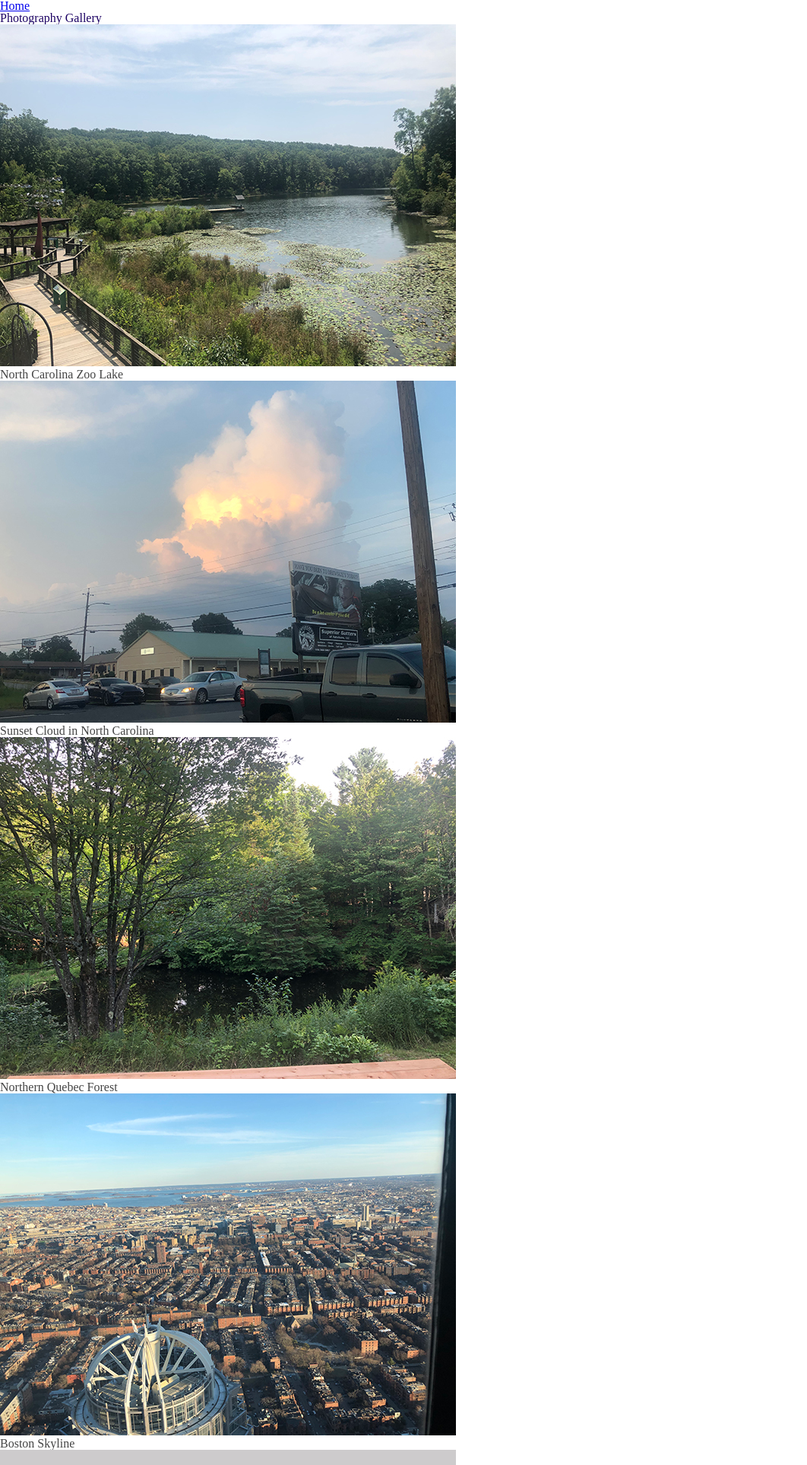
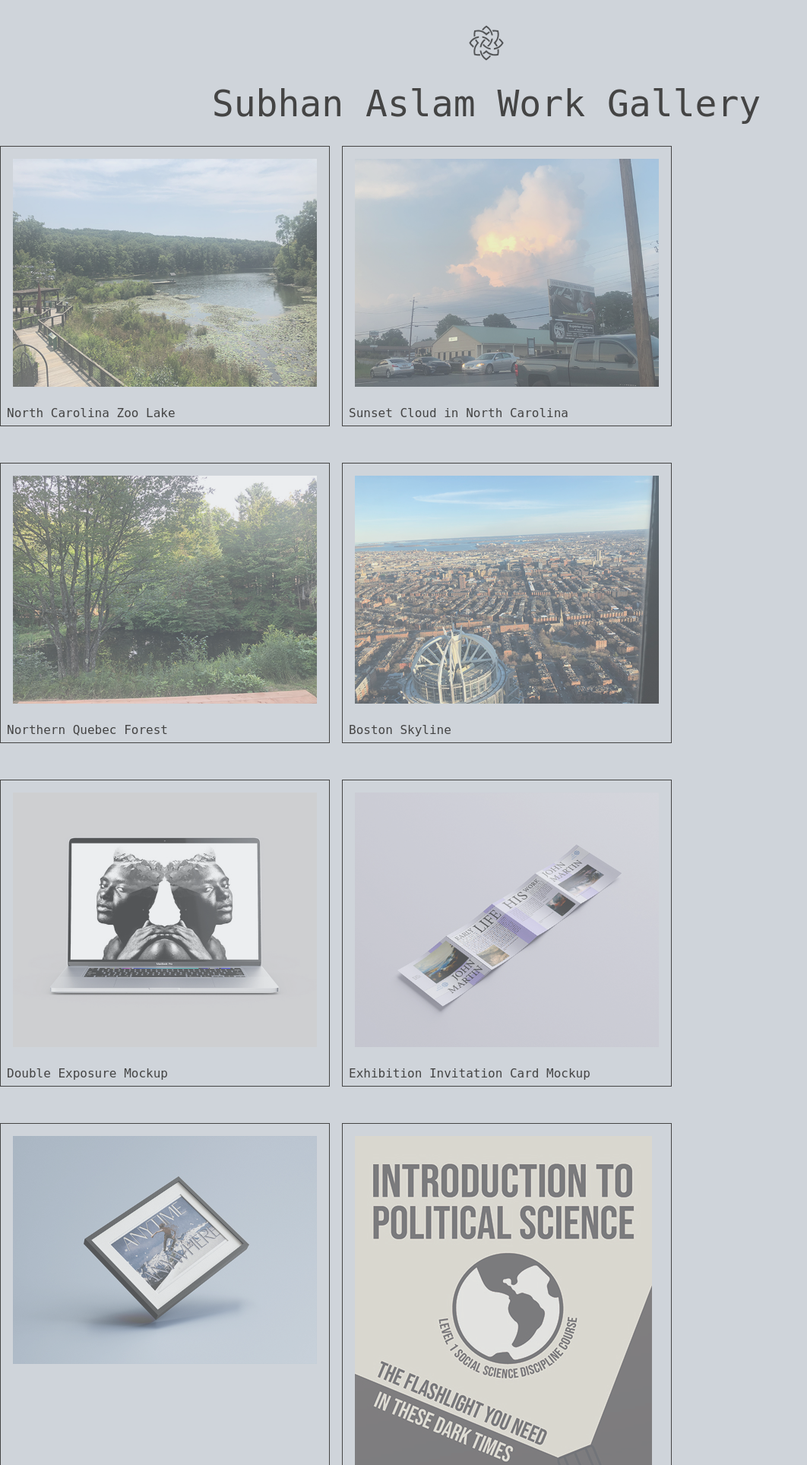
Before and after one commit to suubs0/Photo-Gallery, a PHP site: page / in a window 1280 px wide. Shown: the top 1928 px of the page at 76% size, without its empty margins (0-1062 px from the left). Run offline with PHP 8.4, Linux system fonts and the light colour scheme.

Commit message:
Initial Commit

```diff
--- a/datasource/nav.php
+++ b/datasource/nav.php
@@ -4,7 +4,10 @@
 // Example: one include in the footer of a 5000 page web site. Update the copyright + year only once instead of 5000 times.
 ?>
 <ul class="navigation">
-    <li class="home"><a href="/index.php">Home</a></li>
+    <li class="home">
+        <a href="/index.php">
+            <img src="/img/logo.svg" />
+        </a></li>
     <?php
     // note that the paths start with a /
     // this makes the path root-relative, meaning the path is defined starting from the root folder level
--- a/themes/active/css/style.css
+++ b/themes/active/css/style.css
@@ -5,18 +5,24 @@ COLOR PALETTE WITH CSS VARIABLES
 :root {
     --main-bg-color: rgb(255, 255, 255);
     --main-fg-color: rgb(1, 35, 70);
-    --titles-color: #1c0263;
+    --titles-color: #444;
     --bodytext-color: #444444;
   }
 
  body {
-     background-color: var(--main-bg-color);
+     background-color: #CFD4DA ;
      color: var(--bodytext-color);
     }
 
  h1,h2,h3,h4,h5,h6 {
+  font-family: 'Roboto Mono', monospace;
      color: var( --titles-color);
  }
+
+h1 {
+  font-size: 2em;
+  text-align: center;
+}
 
 
 /* --------------------------------------
@@ -26,14 +32,48 @@ COLOR PALETTE WITH CSS VARIABLES
 img {
     max-width: 100%;
     height: auto;
+    margin-bottom: 2em;
 }
 
 /* --------------------------------------
    DEFAULT STYLES GO HERE
 ----------------------------------------- */
+figure {
+border: 1px solid #444;
+margin: 1rem;
+padding: 1rem;
+position: relative;
 
 
+}
+img {
+  opacity: 0.6;
+}
 
+img:hover {
+  opacity: 1.0;
+  transition: opacity .55s ease-in-out ;
+  -moz-transition: opacity .55s ease-in-out;
+  -webkit-transition: opacity .55s ease-in-out;
+
+}
+
+figcaption {
+margin: 0.75rem 0 0 0;
+position: absolute;
+bottom: 0.5rem;
+left: 0.5rem;
+font-family: 'Roboto Mono', monospace;
+     color: var( --titles-color);
+
+}
+
+.home a {
+  width: 3rem;
+  height: 3rem;
+  display: block;
+  margin: 2rem auto;
+}
 
 /* --------------------------------------
    MEDIA QUERIES FOR LARGER VIEWPORTS
@@ -44,6 +84,20 @@ img {
    See: https://getbootstrap.com/docs/5.1/layout/breakpoints/
    and: https://css-tricks.com/snippets/css/media-queries-for-standard-devices/
 */
+@media only screen and (min-width: 466px) {
+
+  main.thumbs figure {
+    width: 434px;
+    margin: 1rem auto 2rem auto;
+  }
+  h1 {
+    font-size: 3em;
+  }
+}
+
+
+
+
 
 
 @media only screen and (min-width: 576px) {
@@ -57,6 +111,17 @@ img {
 
 }
 
+@media only screen and (min-width: 918px) {
+
+main.thumbs {
+display: grid;
+padding: 0;
+grid-template-columns: 434px 434px;
+grid-column-gap: 1rem;
+width: 886;
+margin: 1rem auto;
+}
+}
 
 
 
@@ -74,8 +139,21 @@ img {
 
   }
 
+  @media only screen and (min-width: 1368px) {
+    main.thumbs {
+      grid-template-columns: 434px 434px 434px;
+      grid-column-gap: 1rem;
+      width: 1336px;
+    }
+  }
+
+
 
 /* XX-Large devices (larger desktops, 1400px and up) */
-@media (min-width: 1400px) {
+@media only screen and (min-width: 1400px) {
 
+  main.highres figure {
+    width: 1000px;
+    margin: 1rem auto 2rem auto;
   }
+}
--- a/themes/active/templates/highres.php
+++ b/themes/active/templates/highres.php
@@ -31,7 +31,7 @@ foreach  ($content as $page_Content) {
         echo "<h1>" . $page_Content['h1title'] . "</h1>" . "\r\n";
         // print the H1 tag, insert the variable and then close the tag, followed by a line return (to make the HTML in the browser easier to read)
 
-        echo "<main>" . "\r\n";
+        echo '<main class="highres">' . "\r\n";
         // open the <main> tag, followed by a line return
 
                 echo "<figure>" . "\r\n";
--- a/themes/active/templates/thumbs.php
+++ b/themes/active/templates/thumbs.php
@@ -1,6 +1,6 @@
 <?php
 
-    $metatitle = "Photography Gallery";
+    $metatitle = " Subhan Aslam Work Gallery";
     $metadescription = "Photography Gallery by Billy Poppins";
 
     require_once $_SERVER["DOCUMENT_ROOT"] . "/datasource/recordset-thumbnails.php";
@@ -12,7 +12,7 @@ echo "<h1>" . $metatitle . "</h1>" . "\r\n";
 
 
 
-echo "<main>" . "\r\n";
+echo '<main class="thumbs">' . "\r\n";
 // open the <main> tag
 
 
```
Also changed, not shown: img/logo.png (added), img/logo.svg (added).
